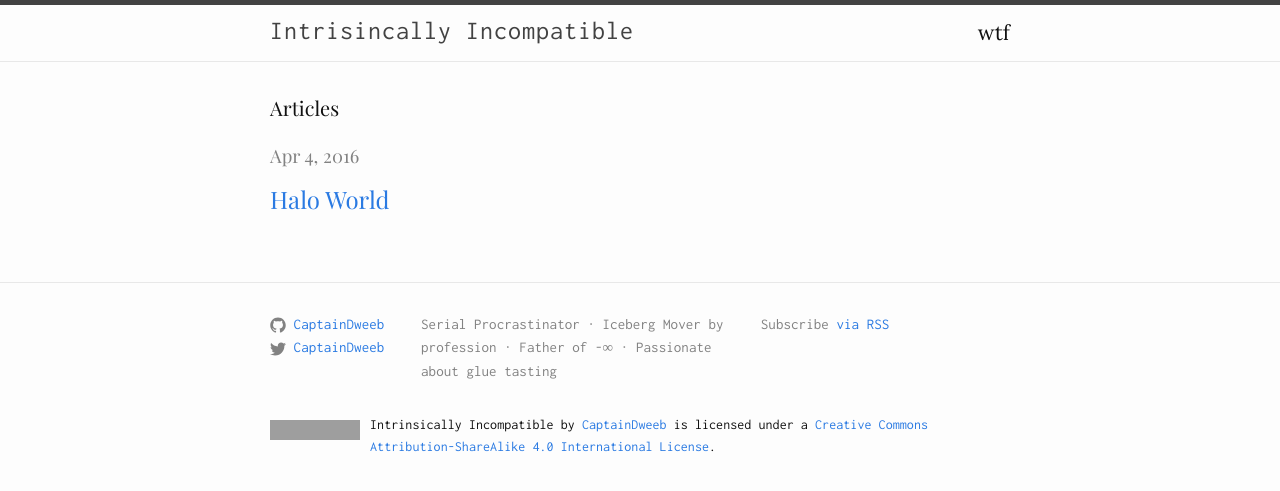
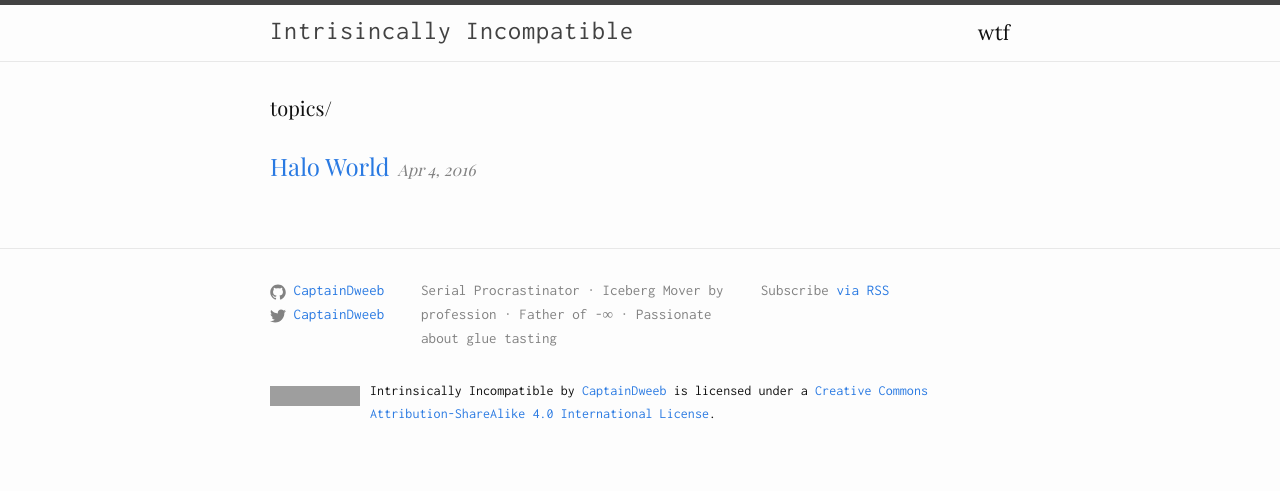
Before and after one commit to captaindweeb/captaindweeb.github.io, a Jekyll site: the page built from index.html, in a window 1280 px wide. Shown: the top 491 px of the page. Built offline with Jekyll 4.4.1, drawn with Linux system fonts in a browser that asks for light colours; some web fonts are replaced; grey boxes are pictures that could not be loaded.

Commit message:
Move things around in homepage

```diff
--- a/_sass/_layout.scss
+++ b/_sass/_layout.scss
@@ -214,7 +214,7 @@
         display: none;
         color: $grey-color;
         font-style: italic;
-	font-size: 16px;
+        font-size: 16px;
     }
 
     h2:hover .timetoread {
@@ -223,7 +223,9 @@
 }
 
 .post-meta {
-    font-size: $small-font-size;
+    margin-top: -5px;
+    font-style: italic;
+    font-size: 16px;
     font-family: "Playfair Display";
     color: $grey-color;
 }
--- a/index.html
+++ b/index.html
@@ -4,15 +4,16 @@ layout: default
 
 <div class="home">
 
-  <h1 class="page-heading">Articles</h1>
+  <h1 class="page-heading">topics/</h1>
 
   <ul class="post-list">
     {% for post in site.posts %}
       <li>
-        <span class="post-meta">{{ post.date | date: "%b %-d, %Y" }}</span>
 
         <h2>
-          <a class="post-link" href="{{ post.url | prepend: site.baseurl }}">{{ post.title }}</a> <span class="timetoread">({{ post.timetoread }} read)</span>
+          <a class="post-link" href="{{ post.url | prepend: site.baseurl }}">{{ post.title }}</a>
+         <span class="post-meta">{{ post.date | date: "%b %-d, %Y" }}</span>
+         <span class="timetoread">({{ post.timetoread }} read)</span>
         </h2>
       </li>
     {% endfor %}
```
